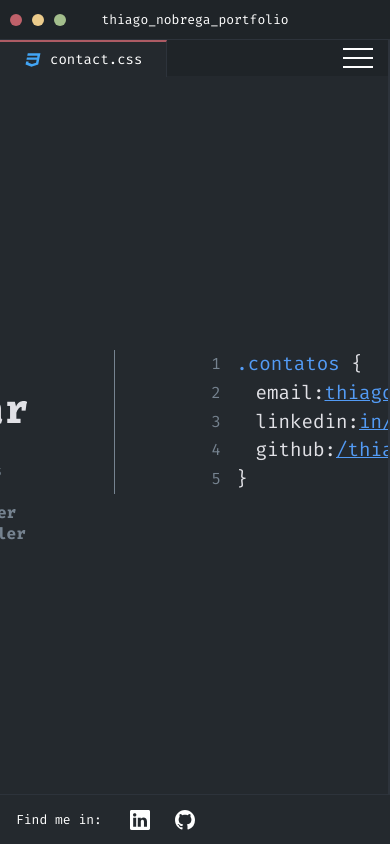
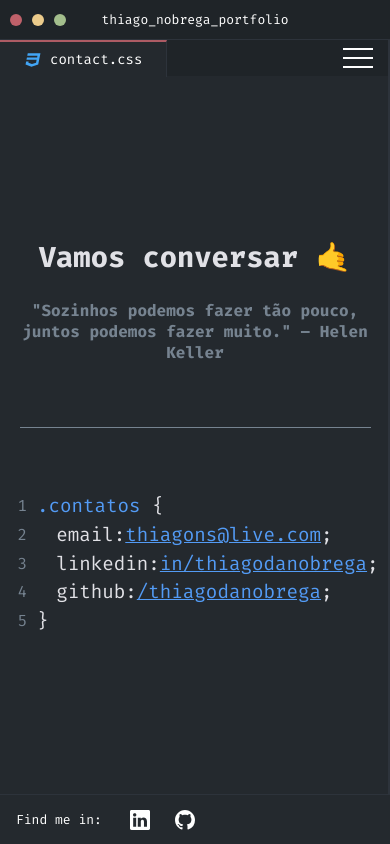
Before and after one commit to thiagosousa-dev/myPortfolio, a React (Create React App) app: page /contact in a window 390 px wide. Built offline with nearby package versions, Linux system fonts and the light colour scheme; a web font is replaced by a local one.

Commit message:
feat: tornando tela de contact responsiva

```diff
--- a/src/pages/About.js
+++ b/src/pages/About.js
@@ -27,7 +27,7 @@ function About() {
               <br/>
               <span className="span-tag content">{'<p>'}</span>
                 <p className="text-about">
-                  Meu nome é <span className="span-highlight"><b>Thiago Nóbrega</b></span> e adoro solucionar problemas através dos códigos. Sou formado em Engenharia Civil, mas estou em transição de carreira, atualmente estudando Desenvolvimento <span className="span-highlight">Web Full Stack.</span>
+                  Meu nome é <span className="span-highlight">Thiago Nóbrega</span> e adoro solucionar problemas através dos códigos. Sou formado em Engenharia Civil, mas estou em transição de carreira, atualmente estudando Desenvolvimento <span className="span-highlight">Web Full Stack.</span>
                 </p>
                 <p className="text-about">
                   Meu foco é poder ajudar a melhorar a vida das pessoas, desenvolvendo aplicações que sejam <span className="span-highlight">acessíveis e funcionais</span>. A experiência inclui a solução de problemas e testes, trabalhando em equipes com prazos rigorosos, para projetos desenvolvidos no curso da Trybe.
--- a/src/pages/Contact.js
+++ b/src/pages/Contact.js
@@ -17,7 +17,7 @@ function Contact() {
           <MenuMobile />
           <main className="main-wrapper contact">
             <div className="title-container">
-              <h1 className="title-contact">Vamos conversar</h1>
+              <h1 className="title-contact">Vamos conversar 🤙</h1>
               <h2 className="message-contact">"Sozinhos podemos fazer tão pouco, juntos podemos fazer muito." – Helen Keller</h2>
             </div>
             <div className="list-contact">
--- a/src/styles/Contact.css
+++ b/src/styles/Contact.css
@@ -32,7 +32,7 @@ a {
 }
 
 .title-contact {
-  font-size: 2.5rem;
+  font-size: 2rem;
   color: #e1e1e6;
 }
 
@@ -70,3 +70,28 @@ a {
   padding-left: 6rem;
   border-left: 1px solid #768390;
 }
+
+@media screen and (max-width: 1150px) {
+  .main-wrapper.contact {
+    flex-direction: column;
+    gap: 4rem;
+  }
+
+  .list-contact .line:before {
+    border-left: none;
+    padding-left: 1rem;
+  }
+
+  .list-contact {
+    padding-left: 1.6rem;
+  }
+
+  .title-contact {
+    font-size: 1.8rem;
+  }
+
+  .title-container {
+    border-bottom: 1px solid #768390;
+    padding-bottom: 4rem;
+  }
+}
--- a/src/styles/Header.css
+++ b/src/styles/Header.css
@@ -18,7 +18,7 @@
   cursor: pointer;
   border-right: 1.5px solid #2D333B;
   background-color: #1f2428;
-  color: white;
+  color: #768390;
   font-size: 14px;
   text-align: center;
   display: flex;
@@ -33,6 +33,7 @@
   border-bottom: none;
   border-top: 2px solid #AD5B64;
   background-color: #24292E;
+  color: #e1e1e6;
 }
 
 .icon-nav {
```
